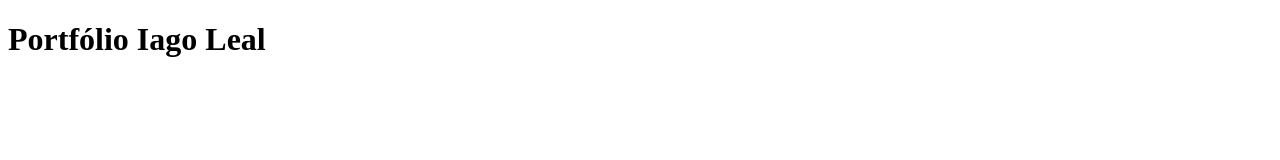
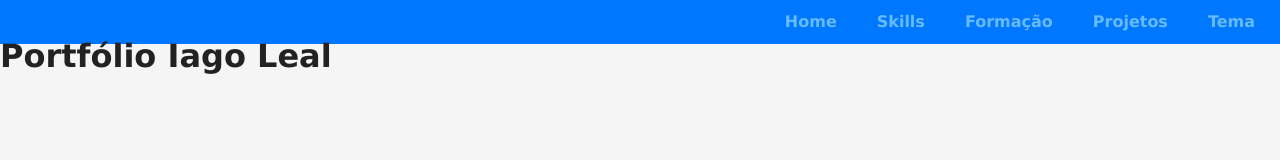
Before and after one commit to Iago-Code/Projeto-portifolio, a plain HTML site: page index.html in a window 1280 px wide. Drawn offline with Linux system fonts and the light colour scheme.

Commit message:
menu
fazendo o  menu

```diff
--- a/estilos/style.css
+++ b/estilos/style.css
@@ -7,3 +7,57 @@
   --destaque-inverso
   --fundo-card
 */
+* {
+  box-sizing: border-box;
+  margin: 0px;
+  padding: 0px;
+  }
+
+  :root {
+  --fundo-principal: #f5f5f5;
+  --texto: #222222;
+  --texto-inverso:#ffffff;
+  --destaque:#0077ff;
+  --destaque-inverso:#66bbff;
+  --funndo-card:#ffffff;
+
+  }
+
+  body {
+    font-family:Verdana, Geneva, Tahoma, sans-serif;
+    line-height: 1.5em;
+    background-color: var(--fundo-principal);
+    color: var(--texto);
+
+  }
+
+  header {
+    background-color: var(--destaque);
+    color: var(--texto);
+    padding: 10px;
+    display:flex;
+    justify-content:end;
+    align-items:center;
+  }
+
+  nav#menu ul {
+  list-style: none;
+  display:flex;
+  gap: 10px;
+
+  }
+
+  nav#menu a {
+    text-decoration: none;
+    color: var(--destaque-inverso);
+    font-weight: 600;
+    padding: 12px 15px;
+    border-radius: 5px;
+    transition: background-color 0.5s, color 0.5s;
+
+  }
+
+  nav#menu a:hover {
+    background-color: var(--destaque-inverso);
+    color: var(--destaque);
+  }
--- a/index.html
+++ b/index.html
@@ -9,6 +9,14 @@
 </head>
 <body>
     <header>
+    <nav id="menu">
+    <ul>
+        <li><a href="#">Home</a></li>
+        <li><a href="#">Skills</a></li>
+        <li><a href="#">Formação</a></li>
+        <li><a href="#">Projetos</a></li>
+        <li><a href="#">Tema</a></li>
+    </ul>
 
     </header>
 
```
